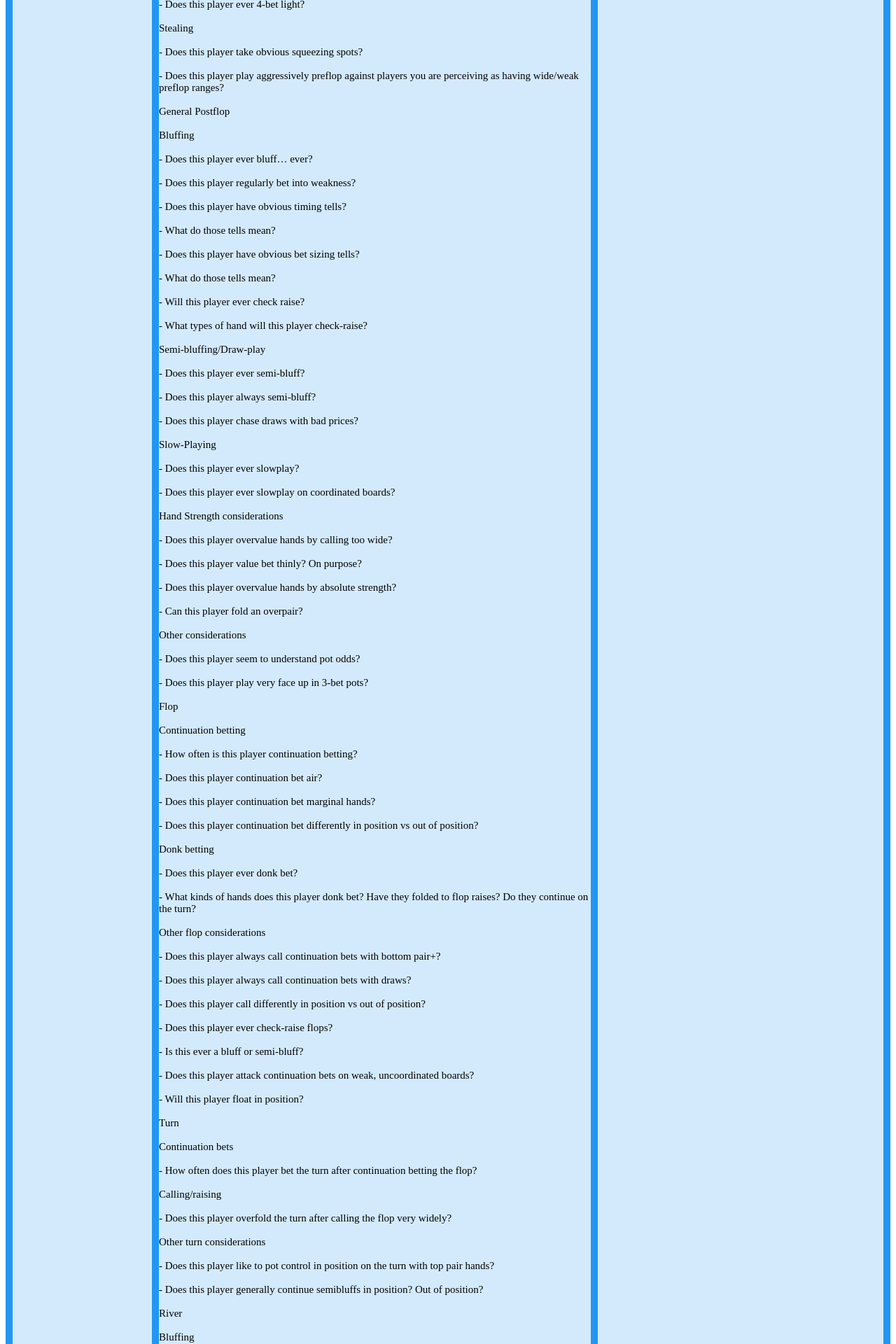
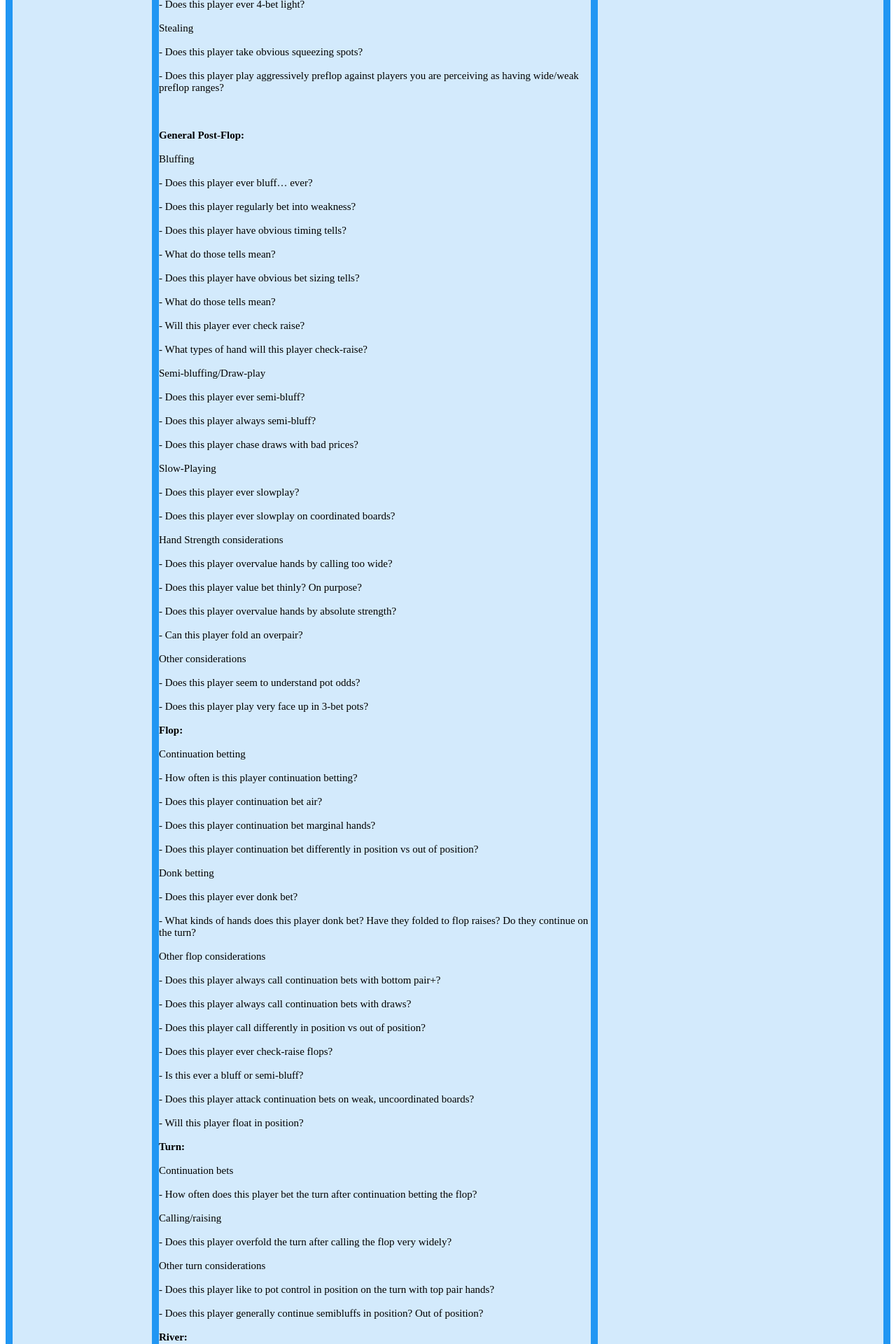
Before and after one commit to SamKnowles/practice, a React (Create React App) app: page / in a window 1280 px wide. Shown: the part 1706-3626 px from the top of the page at 70% size. Built offline with nearby package versions, Linux system fonts and the light colour scheme.

Commit message:
added formating to PreFlop component

```diff
--- a/src/Components/PreFlop.js
+++ b/src/Components/PreFlop.js
@@ -48,7 +48,11 @@ Other general concerns
 
 - Does this player tilt? Is this player tilting?
 
-Preflop:
+`}
+
+<text style={{fontWeight: "bold"}}>Pre-Flop: </text>
+
+{`
 
 Limping
 
@@ -90,7 +94,13 @@ Stealing
 
 - Does this player play aggressively preflop against players you are perceiving as having wide/weak preflop ranges?
 
-General Postflop
+
+
+`}
+
+<text style={{fontWeight: "bold"}}>General Post-Flop: </text>
+
+{`
 
 Bluffing
 
@@ -140,7 +150,11 @@ Other considerations
 
 - Does this player play very face up in 3-bet pots?
 
-Flop
+`}
+
+<text style={{fontWeight: "bold"}}>Flop: </text>
+
+{`
 
 Continuation betting
 
@@ -174,7 +188,11 @@ Other flop considerations
 
 - Will this player float in position?
 
-Turn
+`}
+
+<text style={{fontWeight: "bold"}}>Turn: </text>
+
+{`
 
 Continuation bets
 
@@ -190,7 +208,11 @@ Other turn considerations
 
 - Does this player generally continue semibluffs in position? Out of position?
 
-River
+`}
+
+<text style={{fontWeight: "bold"}}>River: </text>
+
+{`
 
 Bluffing
 
```
